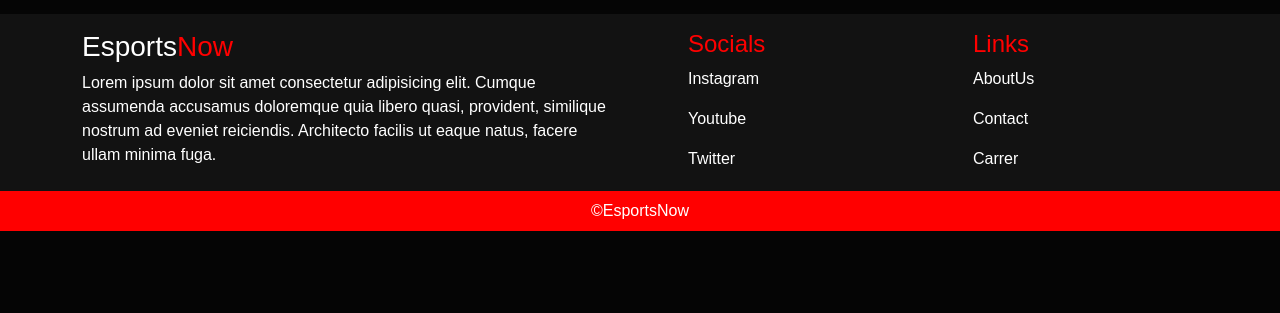
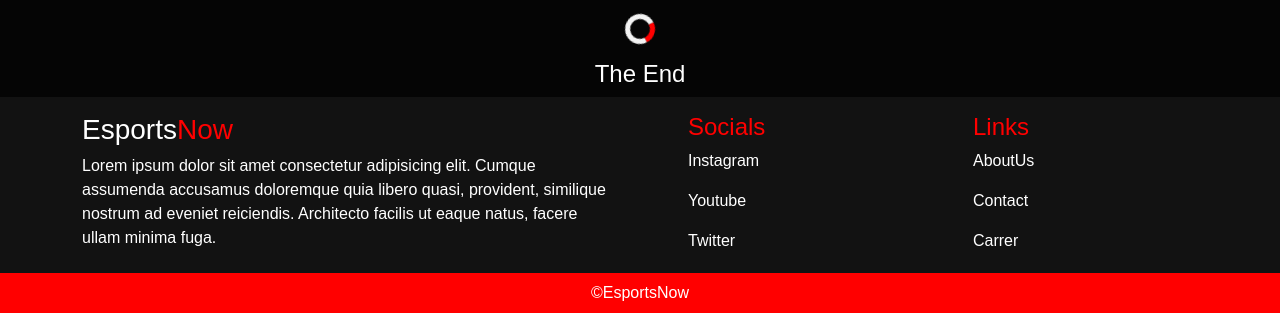
Before and after one commit to sharansukesh1003/Esports-Now-Website, a Django app: page /csgo/ in a window 1280 px wide. Shown: the part 595-908 px from the top of the page. Before the commit the page ends 826 px from the top, so only its background shows below. Run offline with Django 3.2, Linux system fonts and the light colour scheme; data comes from the database, SQL or seed files in the repository.

Commit message:
fix loader bug, order by date and time, add the end in the end of posts, add styling for carousel

```diff
--- a/articles/static/js/app.js
+++ b/articles/static/js/app.js
@@ -2,9 +2,9 @@
     element: $('.infinite-container')[0],
     offset: 'bottom-in-view',
     onBeforePageLoad: function(){
-
+      $('.loader').show();
     },
     onAfterPageLoad: function(){
-
+     $('.loader').hide();
     },
   })
--- a/articles/templates/home.html
+++ b/articles/templates/home.html
@@ -38,7 +38,7 @@
 <h2 class="mt-3 topic-heading text-capitalize"> {{ heading_2 }} </h2>
 <div class="underline mb-3"></div>
 <div class="infinite-container container">
-  {% for article in articles reversed%}
+  {% for article in articles reversed %}
   <a href="{{ article.id }}" class="infinite-item">
     <div class="row">
       <div class="col-xl-3">
@@ -61,6 +61,7 @@
   </a>
   {% endfor %}
 </div>
+  <div class="loader mx-auto mb-3"></div>
 <span class="col-12">
   {% if page_obj.has_next %}
   <a class="infinite-more-link" href="?page={{ page_obj.next_page_number }}"></a>
@@ -68,8 +69,6 @@
   <h4 class="text-center">The End</h4>
   {% endif %}
 </span>
-
-<div class="loader mx-auto mb-3 d-none"></div>
 <script src="/static/js/jquery.waypoints.min.js"></script>
 <script src="/static/js/infinite.min.js"></script>
 <script src="/static/js/app.js"></script>
--- a/articles/templates/listview.html
+++ b/articles/templates/listview.html
@@ -3,7 +3,7 @@
 <h2 class="topic-heading"> {{ title }} </h2>
 <div class="underline"></div>
 <div class="container infinite-container">
-  {% for article in article_list %}
+  {% for article in article_list reversed %}
   <a class="infinite-item" href="{% url 'detail' pk=article.id %}">
     <div class="row mt-4">
       <div class="col-xl-3">
@@ -26,12 +26,14 @@
   </a>
   {% endfor %}
 </div>
+<div class="loader mx-auto mb-3"></div>
 <span class="col-12 mt-5">
   {% if page_obj.has_next %}
   <a class="infinite-more-link" href="?page={{ page_obj.next_page_number }}"></a>
+  {% else %}
+  <h4 class="text-center">The End</h4>
   {% endif %}
 </span>
-<div class="loader mx-auto mb-3 d-none"></div>
 <script src="/static/js/jquery.waypoints.min.js"></script>
 <script src="/static/js/infinite.min.js"></script>
 <script src="/static/js/app.js"></script>
```
Lines whose indentation alone changed are shown as unchanged.
